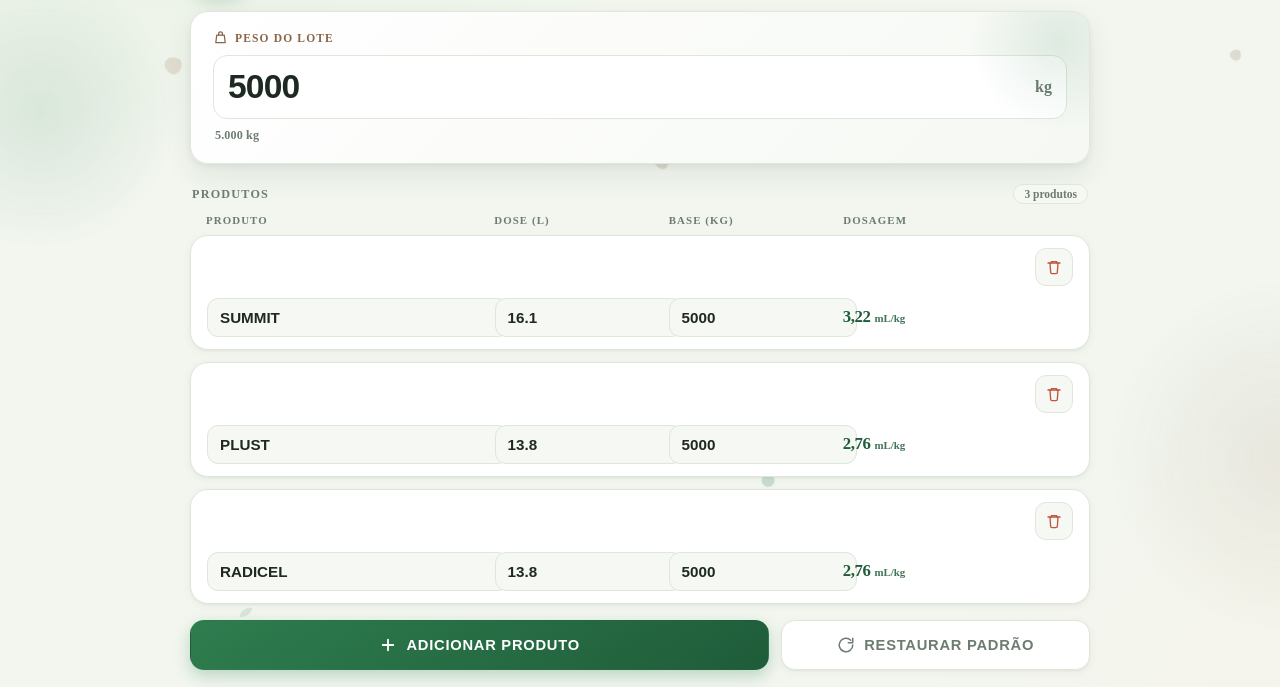
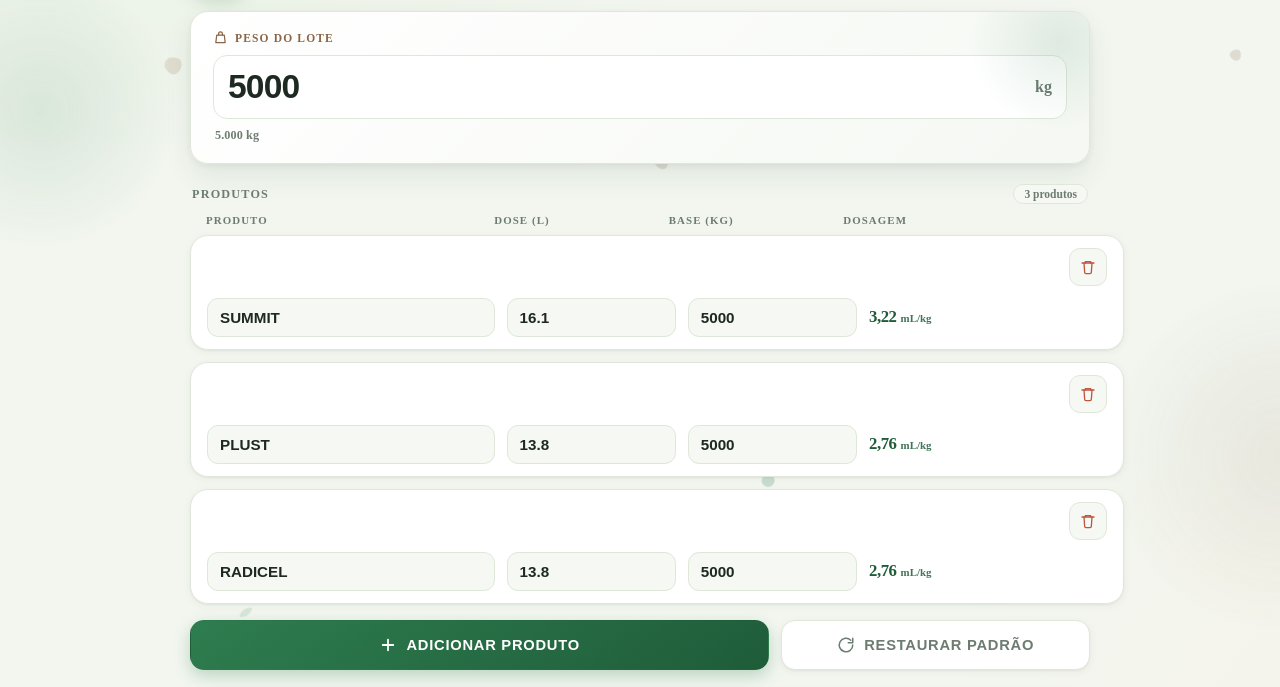
Before and after one commit to alisson0507tga-max/calculadora-dosagem, a plain HTML site: page android/app/src/main/assets/index.html in a window 1280 px wide. Shown: the part 107-794 px from the top of the page. Drawn offline with Linux system fonts and the light colour scheme.

Commit message:
Corrigir estouro dos inputs nos cards

```diff
--- a/android/app/src/main/assets/index.html
+++ b/android/app/src/main/assets/index.html
@@ -373,8 +373,12 @@
 
   .produto{
     position:relative;
+    width:100%;
+    min-width:0;
+    max-width:100%;
+    overflow:hidden;
     display:grid;
-    grid-template-columns:1fr 1fr;
+    grid-template-columns:minmax(0,1fr) minmax(0,1fr);
     gap:12px;
     padding:14px;
     background:var(--surface);
@@ -397,6 +401,7 @@
     min-height:34px;
   }
   .rotulo{
+    display:none;
     font-size:.70rem;
     font-weight:800;
     letter-spacing:.10em;
@@ -409,6 +414,7 @@
     flex-direction:column;
     gap:5px;
     min-width:0;
+    max-width:100%;
   }
   .campo label{
     font-size:.68rem;
@@ -423,6 +429,8 @@
   .campo input{
     width:100%;
     min-width:0;
+    max-width:100%;
+    box-sizing:border-box;
     padding:11px 12px;
     font-size:1rem;
     font-weight:600;
```
Also changed, not shown: index.html (+9 -1 lines), 1 other file.
